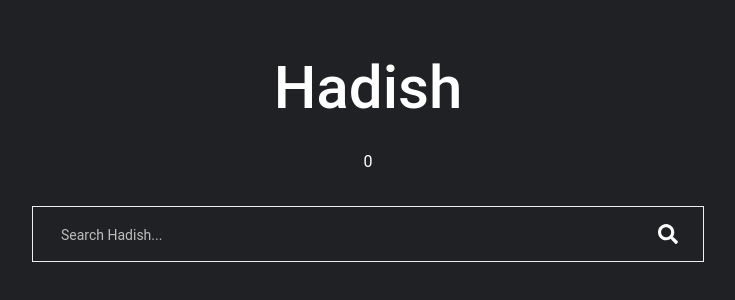
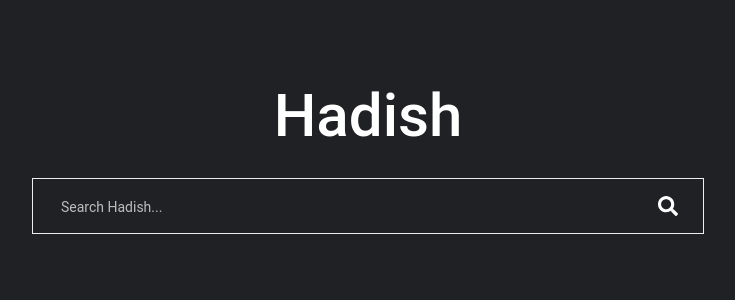
Before and after one commit to rizfanradya/frontend_hadish, a React (Vite) app: page / in a window 1280 px wide. Shown: the part 240-540 px from the top of the page, without its empty margins (272-1007 px from the left). Built offline with nearby package versions, Linux system fonts and the light colour scheme.

Commit message:
Update index.tsx

```diff
--- a/src/pages/user/dashboard/index.tsx
+++ b/src/pages/user/dashboard/index.tsx
@@ -52,7 +52,6 @@ export default function UserDashboard({ docTitle }: { docTitle: string }) {
   return (
     <div className="bg-[#202124] text-white h-screen flex flex-col gap-8 items-center justify-center px-6">
       <h1 className="text-6xl font-medium">Hadish</h1>
-      {watch("search").length}
 
       <div
         className={`flex w-full max-w-2xl flex-row items-center gap-2 rounded-[${borderRadius}] border py-2 px-4 transition-all duration-300`}
```
